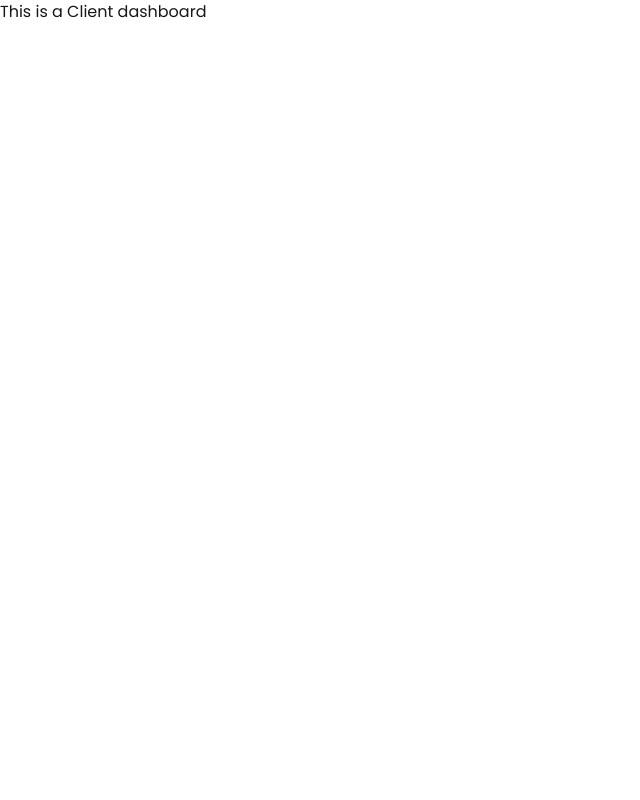
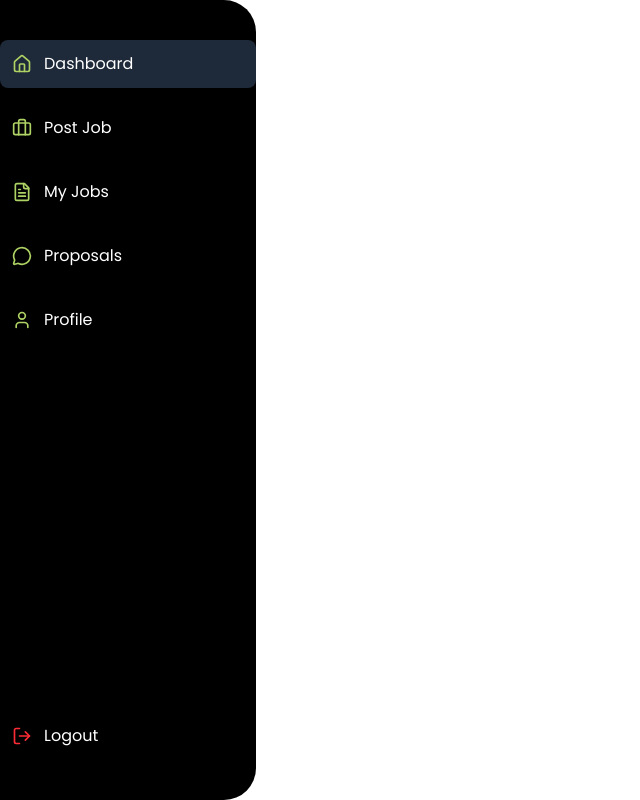
Before and after one commit to mumarhussain/hireX, a Next.js app in the folder Hirex/: page /client/dashboard in a window 1280 px wide. Shown: the whole page, without its empty margins (0-640 px from the left). Built offline with nearby package versions, Linux system fonts and the light colour scheme; no server answers.

Commit message:
feat: Working on the client's dashboard

```diff
--- a/Hirex/app/client/dashboard/page.jsx
+++ b/Hirex/app/client/dashboard/page.jsx
@@ -1,5 +1,22 @@
-import React from "react";
+"use client";
+import { usePathname, useRouter } from "next/navigation";
+import { useAuth } from "@/context/authContext";
+import Sidebar from "@/components/client/sidebar";
 
-export default function Client() {
-  return <div>This is a Client dashboard</div>;
+export default function ClientLayout({ children }) {
+  const router = useRouter();
+  const { logout } = useAuth();
+  const path = usePathname();
+
+  const handleLogout = () => {
+    logout();
+    router.push("/login");
+  };
+
+  return (
+    <div className="flex">
+      <Sidebar currentPath={path} onLogout={handleLogout} />
+      <main className="flex-1">{children}</main>
+    </div>
+  );
 }
--- /dev/null
+++ b/Hirex/app/client/dashboard/post-job/page.jsx
@@ -0,0 +1,11 @@
+import React from "react";
+
+export default function PostJobs() {
+  console.log("Job Posted");
+
+  return <div>
+    <p>
+      Lorem ipsum dolor sit amet consectetur, adipisicing elit. Recusandae harum laudantium ut distinctio aut asperiores delectus aliquam tempore dolor! Ipsa vero id nesciunt tempora saepe aperiam praesentium consequuntur aliquid deserunt!
+    </p>
+  </div>;
+}
--- a/Hirex/app/client/post-job/page.jsx
+++ /dev/null
@@ -1,7 +0,0 @@
-import React from "react";
-
-export default function PostJobs() {
-  console.log("Job Posted");
-
-  return <div></div>;
-}
--- /dev/null
+++ b/Hirex/components/client/sidebar.jsx
@@ -0,0 +1,52 @@
+import React from "react";
+import Link from "next/link";
+import {
+  Home,
+  Briefcase,
+  FileText,
+  MessageCircle,
+  User,
+  LogOut,
+} from "lucide-react";
+
+const tabs = [
+  { label: "Dashboard", href: "/client/dashboard", icon: Home },
+  { label: "Post Job", href: "/client/dashboard/post-job", icon: Briefcase },
+  { label: "My Jobs", href: "/client/dashboard/my-jobs", icon: FileText },
+  {
+    label: "Proposals",
+    href: "/client/dashboard/proposals",
+    icon: MessageCircle,
+  },
+  { label: "Profile", href: "/client/dashboard/profile", icon: User },
+];
+
+export default function Sidebar({ currentPath, onLogout }) {
+  return (
+    <aside className="w-64 bg-black rounded-tr-4xl rounded-br-4xl text-white min-h-screen py-10 flex flex-col justify-between">
+      {/* Top: Tabs */}
+      <nav className="space-y-4">
+        {tabs.map(({ label, href, icon: Icon }) => (
+          <Link
+            key={href}
+            href={href}
+            className={`flex items-center gap-3 p-3 rounded-lg transition-colors duration-200 hover:bg-gray-800 ${
+              currentPath === href ? "bg-gray-800" : ""
+            }`}
+          >
+            <Icon size={20} className="text-themeColor" />
+            <span className="font-medium">{label}</span>
+          </Link>
+        ))}
+      </nav>
+
+      <button
+        onClick={onLogout}
+        className="flex items-center gap-3 p-3 rounded-lg transition-colors duration-200 hover:bg-gray-800 w-full"
+      >
+        <LogOut size={20} className="text-red-500" />
+        <span className="font-medium">Logout</span>
+      </button>
+    </aside>
+  );
+}
```
